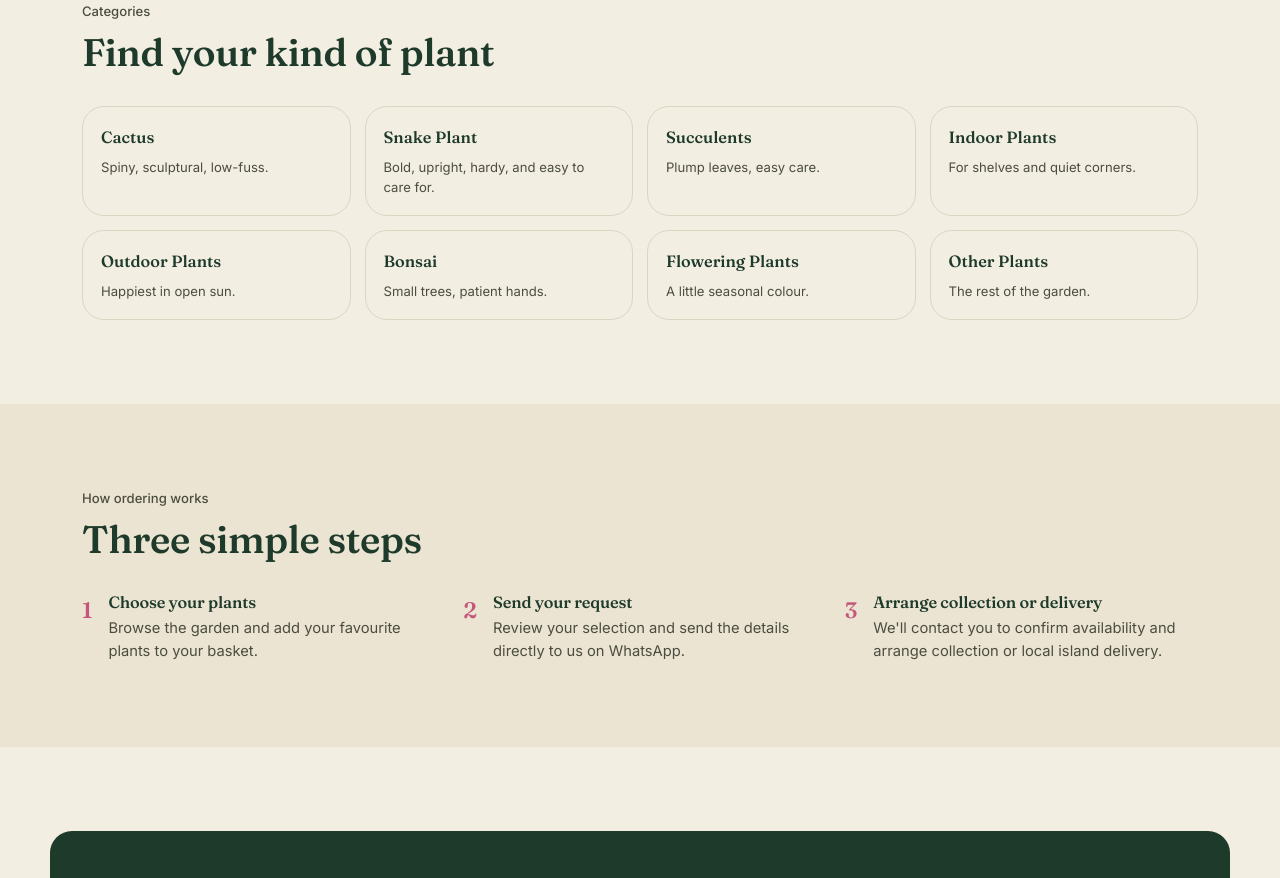
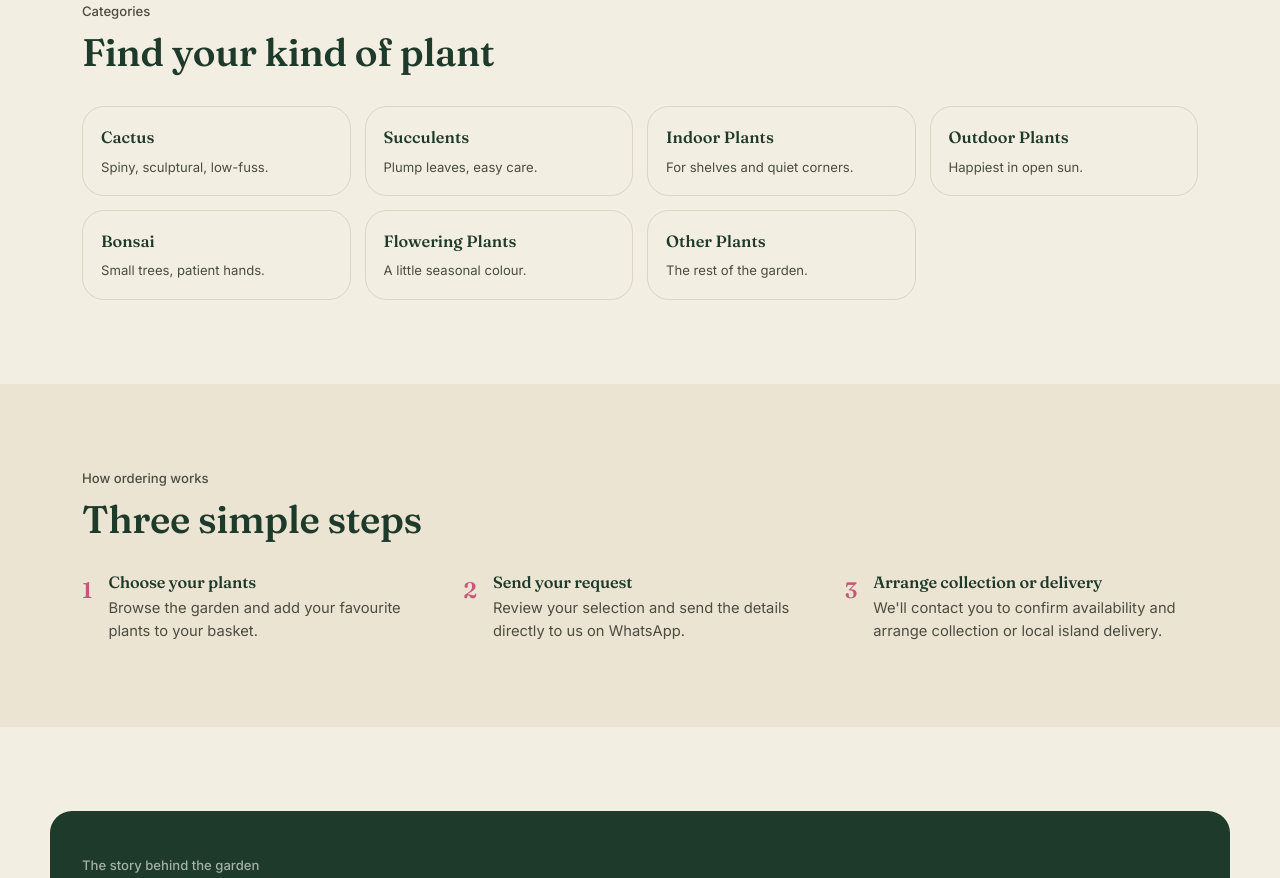
Before and after one commit to sinfiamuli-hue/azyaans-garden, a React (Vite) app: page / in a window 1280 px wide. Shown: the part 1680-2558 px from the top of the page. Built offline with nearby package versions, Linux system fonts and the light colour scheme.

Commit message:
Update categories.js

```diff
--- a/src/data/categories.js
+++ b/src/data/categories.js
@@ -7,7 +7,6 @@
 
 const categories = [
   { slug: "cactus", name: "Cactus", blurb: "Spiny, sculptural, low-fuss." },
-  { slug: "snake-plant", name: "Snake Plant",blurb: "Bold, upright, hardy, and easy to care for."},
   { slug: "succulents", name: "Succulents", blurb: "Plump leaves, easy care." },
   { slug: "indoor-plants", name: "Indoor Plants", blurb: "For shelves and quiet corners." },
   { slug: "outdoor-plants", name: "Outdoor Plants", blurb: "Happiest in open sun." },
```
